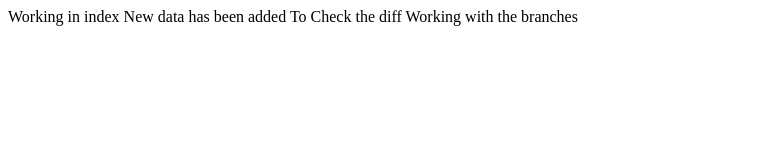
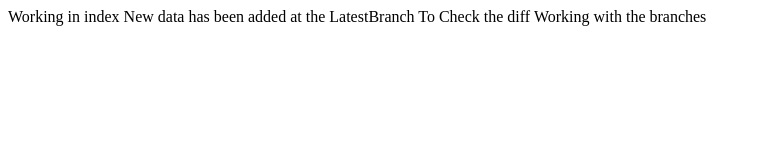
Before and after one commit to diwakark89/excercise, a plain HTML site: page index.html in a window 1280 px wide. Shown: the whole page, without its empty margins (0-760 px from the left). Drawn offline with Linux system fonts and the light colour scheme.

Commit message:
Status message has been put

```diff
--- a/index.html
+++ b/index.html
@@ -6,7 +6,7 @@
 	Working in index
 	</title>
 	<body>
-		New data has been added
+		New data has been added at the LatestBranch
 		To Check the diff
 		Working with the branches
 	</body>
```
